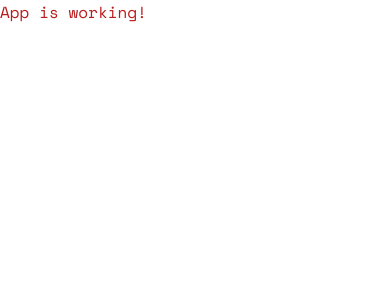
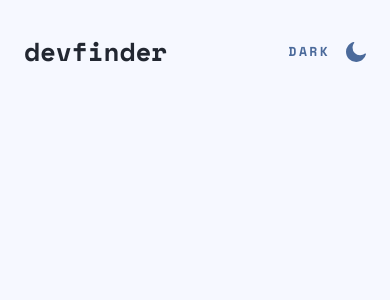
Before and after one commit to mayurDayal2000/github-user-search-app-main, a React (Vite) app: page / in a window 390 px wide. Shown: the top 300 px of the page. Built offline with nearby package versions, Linux system fonts and the light colour scheme.

Commit message:
added responsive navbar with dark mode toggler

```diff
--- a/src/App.jsx
+++ b/src/App.jsx
@@ -1,5 +1,21 @@
+import { useState } from "react";
+import { Header } from "./components/Header";
+
 const App = () => {
-  return <h1 className="text-red-700">App is working!</h1>;
+  const [isDarkMode, setIsDarkMode] = useState(false);
+  const toggleDarkMode = () => setIsDarkMode((prev) => !prev);
+
+  return (
+    <div
+      className={`w-full min-h-screen px-6 py-8 ${
+        isDarkMode ? "bg-[#141D2F]" : "bg-[#F6F8FF]"
+      }`}
+    >
+      <div className="container mx-auto">
+        <Header isDarkMode={isDarkMode} toggleDarkMode={toggleDarkMode} />
+      </div>
+    </div>
+  );
 };
 
 export default App;
--- /dev/null
+++ b/src/assets/SVGComponent.jsx
@@ -0,0 +1,3 @@
+export const SunIcon = (props) => <svg width="20" height="20" xmlns="http://www.w3.org/2000/svg" fill="#FFF" {...props}><g  fillRule="nonzero"><path d="M13.545 6.455c-.9-.9-2.17-1.481-3.545-1.481a4.934 4.934 0 00-3.545 1.481c-.9.9-1.481 2.17-1.481 3.545 0 1.376.582 2.646 1.481 3.545.9.9 2.17 1.481 3.545 1.481a4.934 4.934 0 003.545-1.481c.9-.9 1.481-2.17 1.481-3.545a4.934 4.934 0 00-1.481-3.545zM10 3.413a.7.7 0 00.688-.688V.688A.7.7 0 0010 0a.7.7 0 00-.688.688v2.037a.7.7 0 00.688.688zM15.635 5.344l1.455-1.455a.67.67 0 000-.952.67.67 0 00-.952 0l-1.455 1.455a.67.67 0 000 .952c.238.264.66.264.952 0zM19.312 9.312h-2.037a.7.7 0 00-.688.688.7.7 0 00.688.688h2.037A.7.7 0 0020 10a.7.7 0 00-.688-.688zM15.608 14.656a.67.67 0 00-.952 0 .67.67 0 000 .952l1.455 1.455a.67.67 0 00.952 0 .67.67 0 000-.952l-1.455-1.455zM10 16.587a.7.7 0 00-.688.688v2.037A.7.7 0 0010 20a.7.7 0 00.688-.688v-2.037a.7.7 0 00-.688-.688zM4.365 14.656L2.91 16.111a.67.67 0 000 .952.67.67 0 00.952 0l1.455-1.455a.67.67 0 000-.952c-.238-.264-.66-.264-.952 0zM3.413 10a.7.7 0 00-.688-.688H.688A.7.7 0 000 10a.7.7 0 00.688.688h2.037A.7.7 0 003.413 10zM4.365 5.344a.67.67 0 00.952 0 .67.67 0 000-.952L3.862 2.937a.67.67 0 00-.952 0 .67.67 0 000 .952l1.455 1.455z"/></g></svg>
+
+export const MoonIcon = (props) => <svg width="20" height="20" xmlns="http://www.w3.org/2000/svg" fill="#697C9A" {...props}><path d="M19.513 11.397a.701.701 0 00-.588.128 7.496 7.496 0 01-2.276 1.336 7.101 7.101 0 01-2.583.462 7.505 7.505 0 01-5.32-2.209 7.568 7.568 0 01-2.199-5.342c0-.873.154-1.72.41-2.49a6.904 6.904 0 011.227-2.21.657.657 0 00-.102-.924.701.701 0 00-.589-.128C5.32.61 3.427 1.92 2.072 3.666A10.158 10.158 0 000 9.83c0 2.8 1.125 5.342 2.967 7.19a10.025 10.025 0 007.16 2.98c2.353 0 4.527-.822 6.266-2.183a10.13 10.13 0 003.58-5.624.623.623 0 00-.46-.796z" fillRule="nonzero"/></svg>
--- /dev/null
+++ b/src/components/Header.jsx
@@ -0,0 +1,32 @@
+import { MoonIcon, SunIcon } from "../assets/SVGComponent";
+
+export const Header = ({ isDarkMode, toggleDarkMode }) => {
+  return (
+    <header className="flex items-center justify-between gap-x-2">
+      <h1
+        className={`${
+          isDarkMode ? "text-[#fff]" : "text-[#222731]"
+        } transition-colors duration-200 ease-in text-[1.625rem] font-bold`}
+      >
+        <a href="/">devfinder</a>
+      </h1>
+
+      <button
+        type="button"
+        onClick={toggleDarkMode}
+        className={`flex items-center gap-x-4 ${
+          isDarkMode
+            ? "text-[#fff] hover:text-[#90A4D4]"
+            : "text-[#4B6A9B] hover:text-[#222731]"
+        } transition-colors duration-200 ease-in text-[.8125rem] font-bold uppercase tracking-[.15rem] `}
+      >
+        <span>{isDarkMode ? "Light" : "Dark"}</span>
+        {isDarkMode ? (
+          <SunIcon className="fill-current transition-colors duration-200 ease-in" />
+        ) : (
+          <MoonIcon className="fill-current transition-colors duration-200 ease-in" />
+        )}
+      </button>
+    </header>
+  );
+};
```
